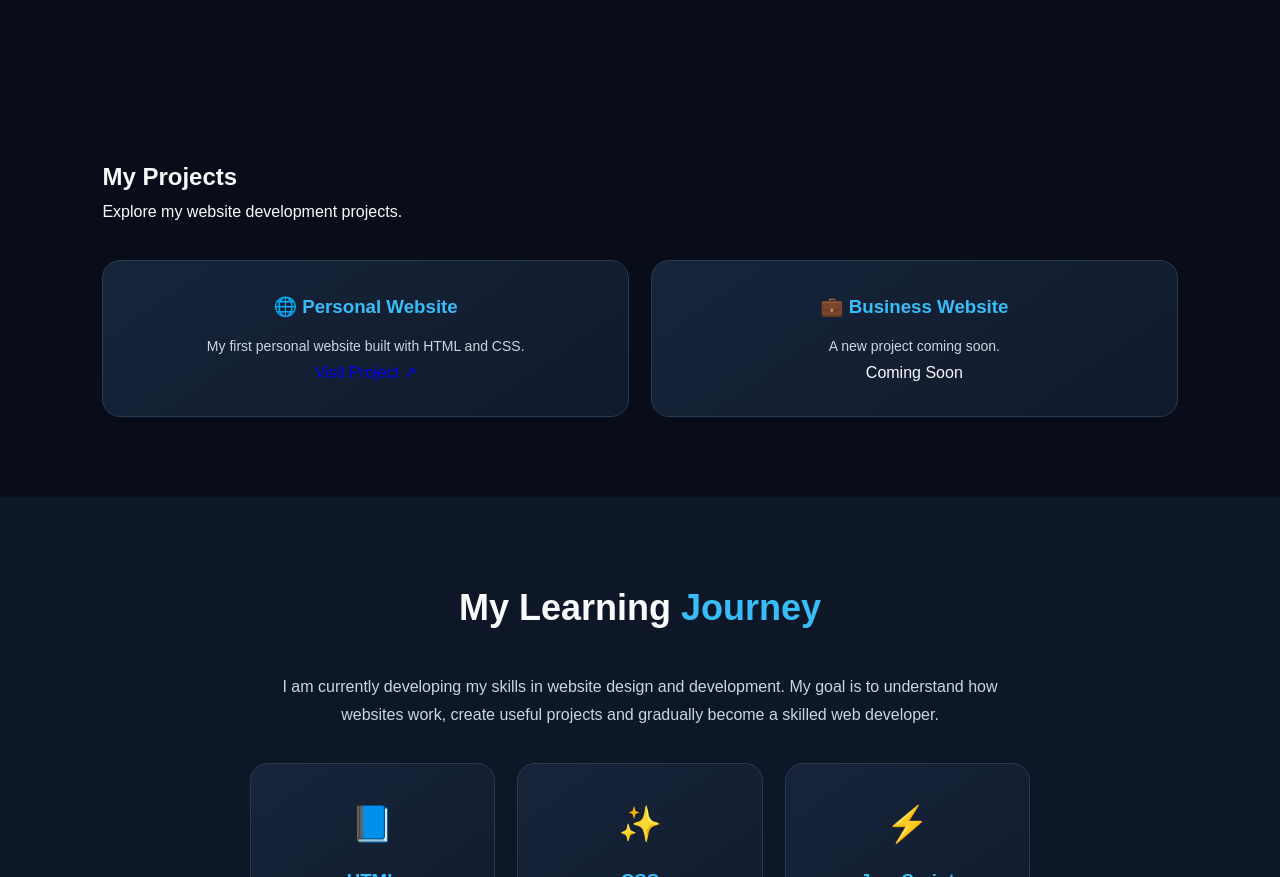
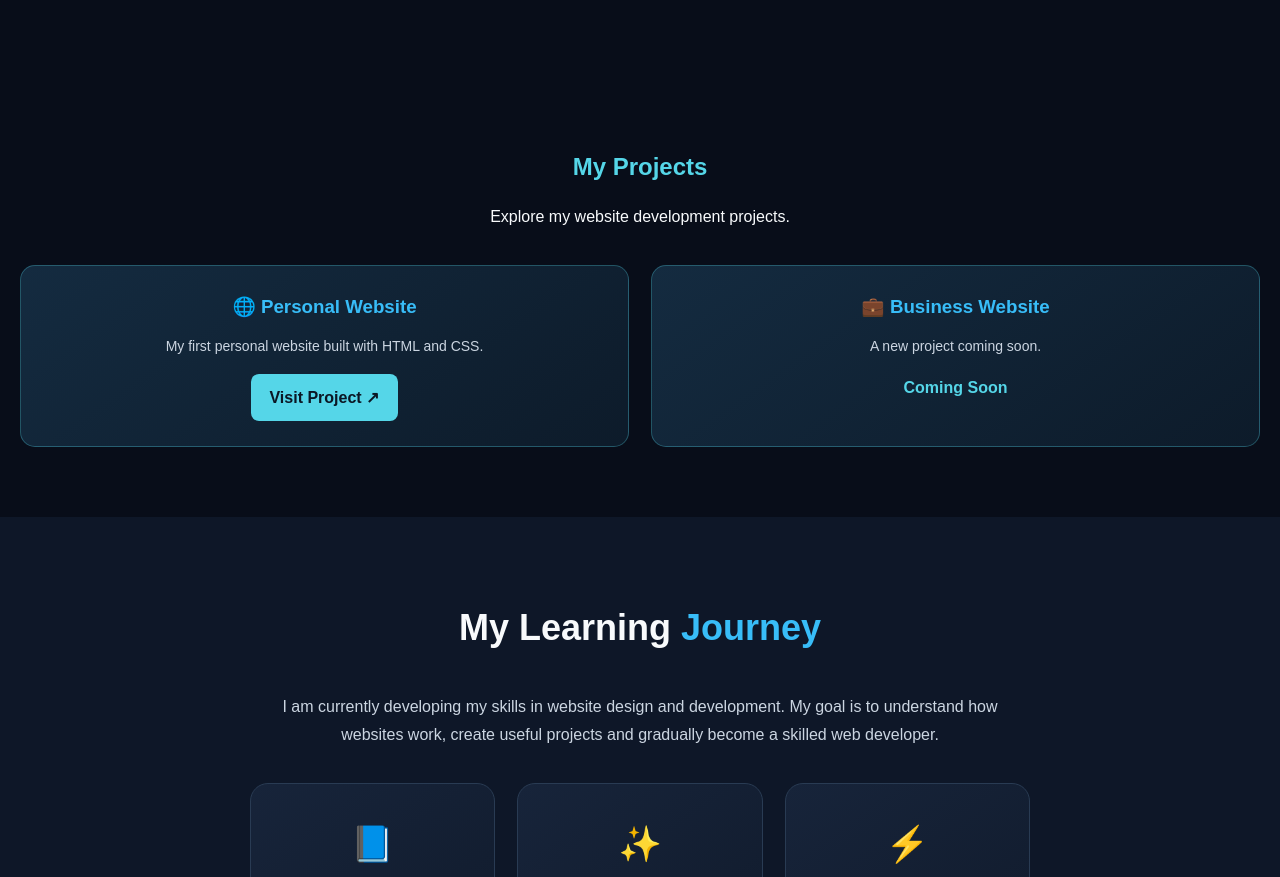
Before and after one commit to sakilahmed89/my-personal-website, a plain HTML site: page index.html in a window 1280 px wide. Shown: the part 1401-2278 px from the top of the page. Drawn offline with Linux system fonts and the light colour scheme.

Commit message:
Implement styles for projects section
Added styles for the projects section, including card design and hover effects.

```diff
--- a/index.html
+++ b/index.html
@@ -196,6 +196,54 @@
       color: #cbd5e1;
       font-size: 14px;
     }
+
+/* My Projects Design */
+#projects {
+  padding: 70px 20px;
+  text-align: center;
+}
+
+#projects h2 {
+  color: #55d6e8;
+  margin-bottom: 15px;
+}
+
+#projects .card {
+  background: linear-gradient(145deg, #142b40, #0d1b2a);
+  border: 1px solid rgba(85, 214, 232, 0.3);
+  border-radius: 15px;
+  padding: 25px;
+  transition: 0.3s ease;
+}
+
+#projects .card:hover {
+  transform: translateY(-8px);
+  border-color: #55d6e8;
+  box-shadow: 0 8px 25px rgba(85, 214, 232, 0.15);
+}
+
+#projects .card a {
+  display: inline-block;
+  margin-top: 15px;
+  padding: 10px 18px;
+  background: #55d6e8;
+  color: #0b1724;
+  text-decoration: none;
+  border-radius: 8px;
+  font-weight: bold;
+}
+
+#projects .card a:hover {
+  background: #ffffff;
+}
+
+#projects .card span {
+  display: inline-block;
+  margin-top: 15px;
+  color: #55d6e8;
+  font-weight: bold;
+}
+
 
     .journey {
       background: #0e1728;
```
